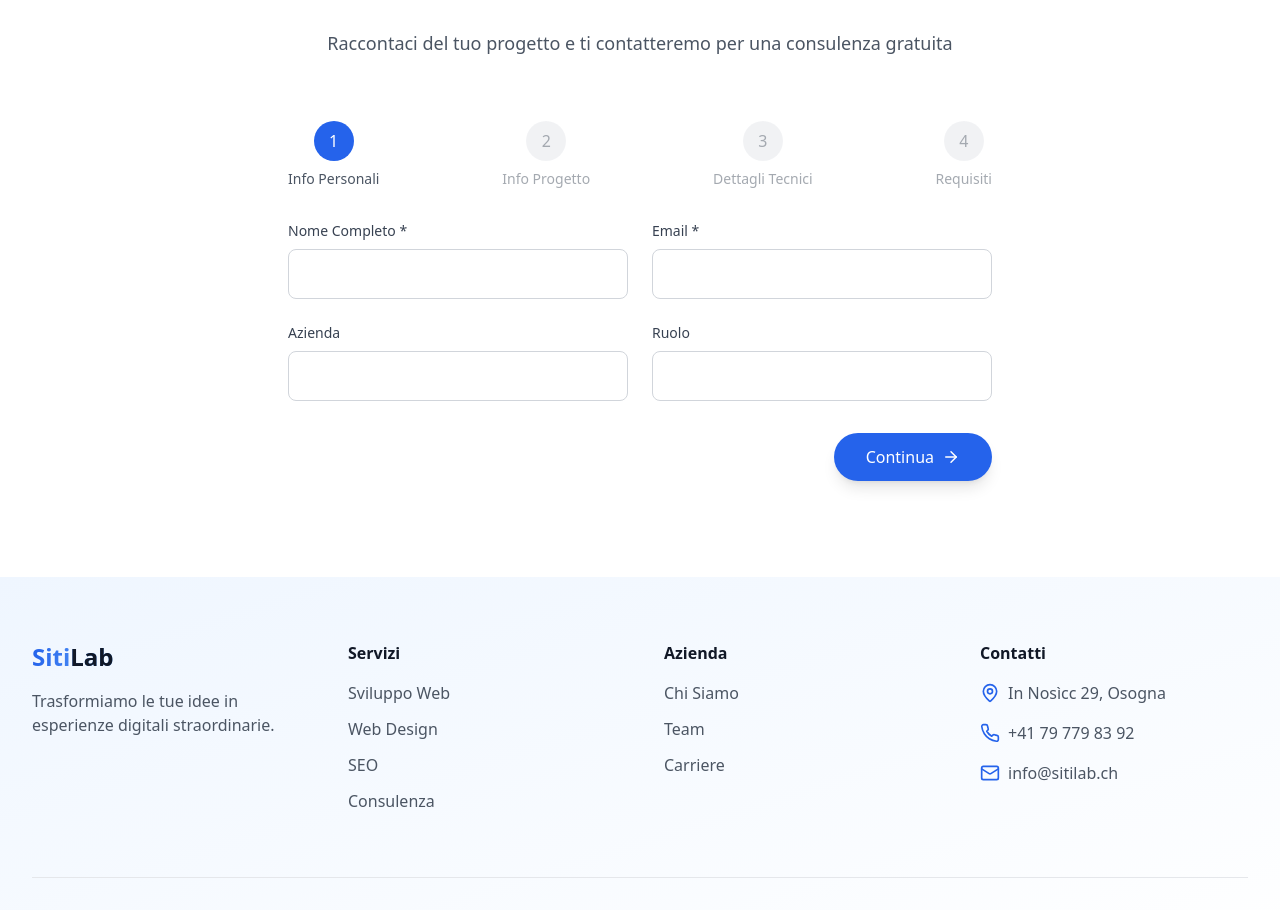
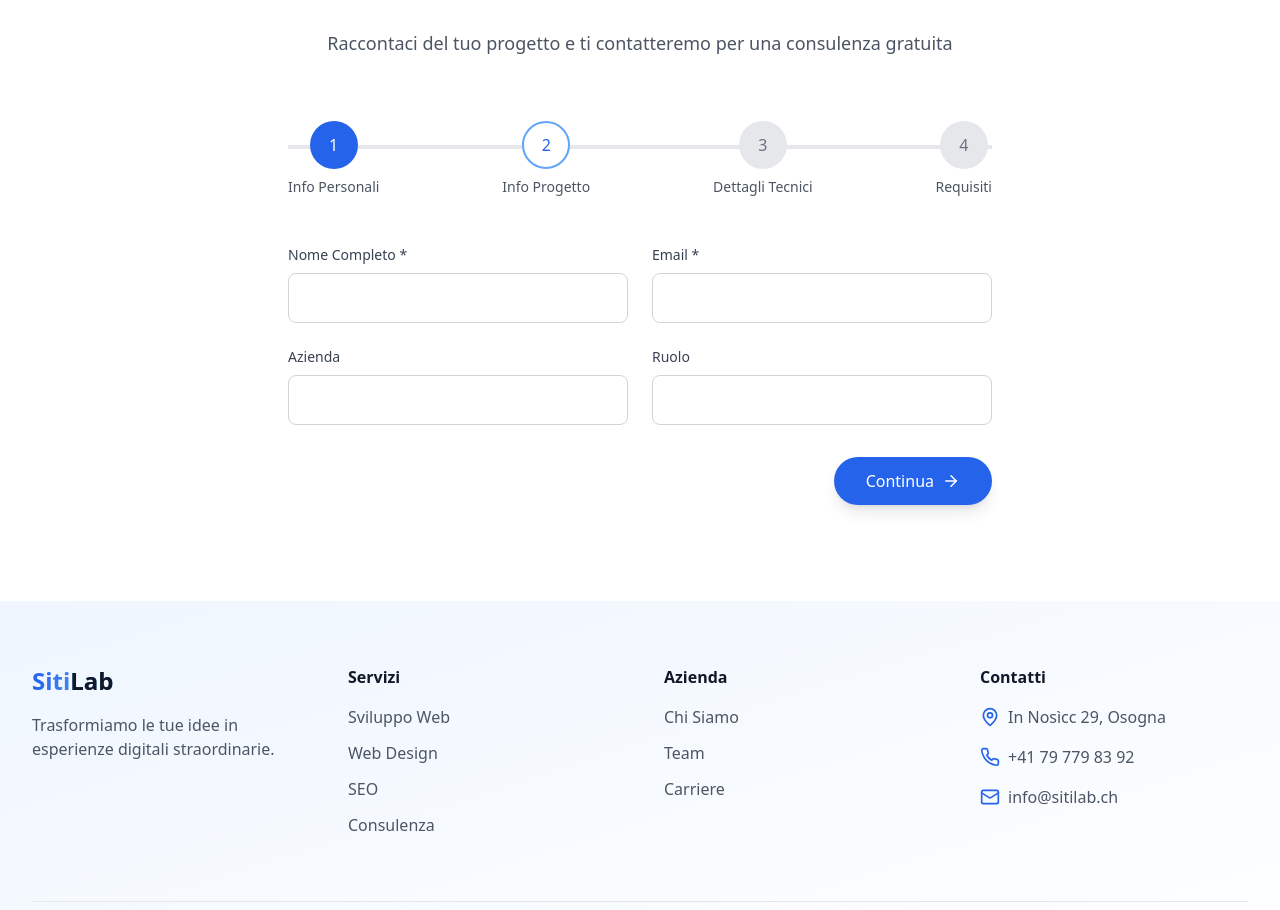
Before and after one commit to SitiLab/SitiLab, a React (Create React App) app: page / in a window 1280 px wide. Shown: the part 2915-3825 px from the top of the page. Built offline with nearby package versions, Linux system fonts and the light colour scheme.

Commit message:
Improved progress bar in ContactUs section

```diff
--- a/src/ContactUs.js
+++ b/src/ContactUs.js
@@ -416,33 +416,70 @@ const Step4 = React.memo(({ formData, handleChange, errors }) => (
   </motion.div>
 ));
 
-const StepIndicator = React.memo(({ step }) => (
-  <div className="flex justify-between mb-8">
+const StepIndicator = React.memo(({ step }) => {
+  const totalSteps = 4;
+
+  return (
+      <div className="mb-8">
+        {/* Main container with relative positioning */}
+        <div className="relative">
+          {/* Step circles with labels */}
+          <div className="flex justify-between items-center relative mb-12">
             {[1, 2, 3, 4].map((i) => (
+                <div key={i} className="flex flex-col items-center relative z-10">
+                  {/* Circle */}
                   <motion.div
-        key={i}
-        className="flex flex-col items-center"
-        animate={{ opacity: step >= i ? 1 : 0.5 }}
-      >
-        <motion.div
-          className={`w-10 h-10 rounded-full flex items-center justify-center mb-2 ${
-            step >= i ? "bg-blue-600 text-white" : "bg-gray-200 text-gray-600"
+                      className={`w-12 h-12 rounded-full flex items-center justify-center ${
+                          i < step
+                              ? "bg-blue-600 text-white"
+                              : i === step
+                                  ? "bg-blue-600 text-white"
+                                  : i === step + 1
+                                      ? "bg-white border-2 border-blue-400 text-blue-600"
+                                      : "bg-gray-200 text-gray-500"
                       }`}
-          whileHover={{ scale: 1.1 }}
+                      whileHover={{ scale: 1.05 }}
                       transition={spring}
                   >
-          {step > i ? <Check size={20} /> : i}
+                    {i < step ? <Check size={20} /> : i}
                   </motion.div>
-        <span className="text-sm text-gray-600">
+
+                  {/* Label */}
+                  <span className="text-sm mt-2 text-center text-gray-600">
                 {i === 1 && "Info Personali"}
                     {i === 2 && "Info Progetto"}
                     {i === 3 && "Dettagli Tecnici"}
                     {i === 4 && "Requisiti"}
               </span>
-      </motion.div>
+                </div>
             ))}
+
+            {/* Progress bar - now absolutely positioned relative to the flex container */}
+            <div className="absolute top-6 left-0 w-full z-0">
+              {/* Background track */}
+              <div className="absolute h-1 bg-gray-200 left-0 right-0" />
+
+              {/* Active progress - width calculated based on current step */}
+              <motion.div
+                  className="absolute h-1 bg-blue-600"
+                  initial={{ width: "0%" }}
+                  animate={{
+                    width: step === 1
+                        ? "0%"
+                        : step === 2
+                            ? "33.33%"
+                            : step === 3
+                                ? "66.66%"
+                                : "100%"
+                  }}
+                  transition={{ duration: 0.3 }}
+              />
             </div>
-));
+          </div>
+        </div>
+      </div>
+  );
+});
 
 const ContactUs = () => {
   const [step, setStep] = useState(1);
@@ -458,7 +495,7 @@ const ContactUs = () => {
     features: [],
     design: "",
     description: "",
-    goalsgoals: "",
+    goals: "",
     competitors: "",
     references: "",
   });
```
Lines whose indentation alone changed are shown as unchanged.
